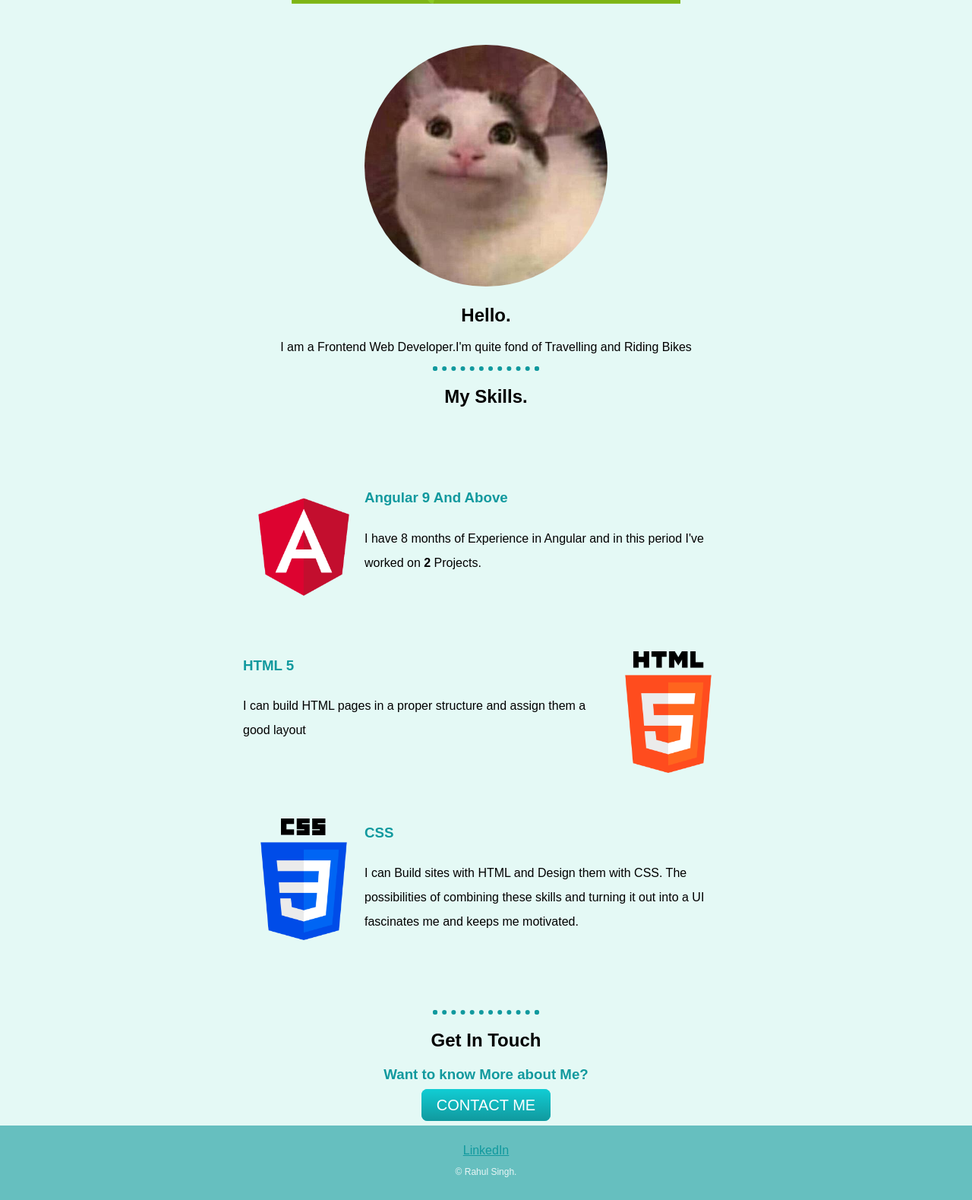
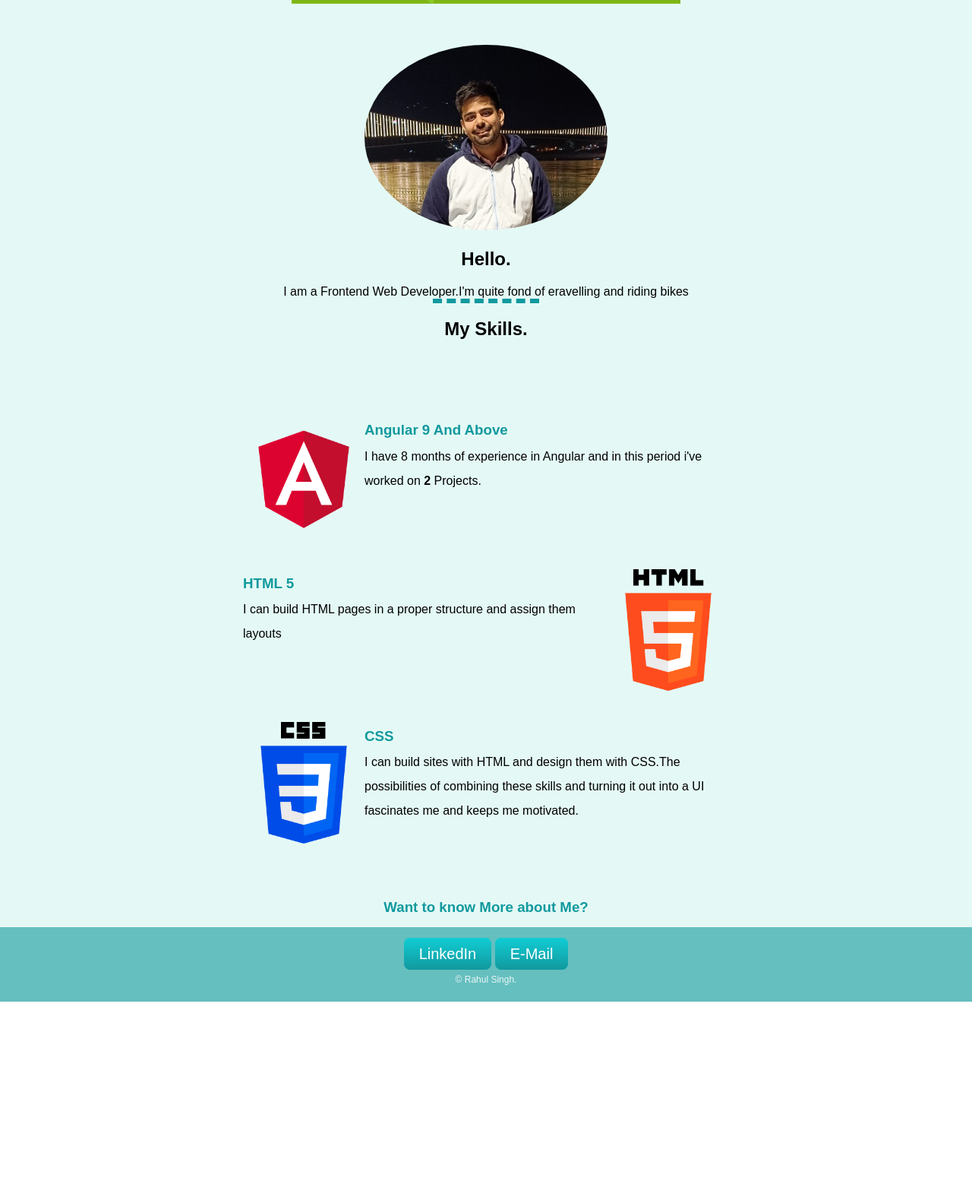
Before and after one commit to Rahulchhaunkar/CV, a plain HTML site: page index.html in a window 1280 px wide. Shown: the part 904-2483 px from the top of the page at 76% size. After the commit the page ends 2222 px from the top, so only its background shows below. Drawn offline with Linux system fonts and the light colour scheme.

Commit message:
added profile pic and few changes

```diff
--- a/index.html
+++ b/index.html
@@ -18,11 +18,10 @@
         <img src="./Images/mountain.png" alt="Mountain-img">
     </div>
     <div class="midContainer">
-
         <div class="profile">
-          <img class="profileImg" src="./Images/beluga.png" alt="self-photo">
+          <img class="profileImg" src="./Images/me.jpg" alt="self-photo">
           <h2>Hello.</h2>
-          <p>I am a Frontend Web Developer.I'm quite fond of Travelling and Riding Bikes </p>
+          <p>I am a Frontend Web Developer.I'm quite fond of eravelling and riding bikes </p>
         </div>
         <hr>
         <div class="skills">
@@ -30,31 +29,30 @@
           <div class="skill-row">
             <img class="skillImage1" src="./Images/angular.png" alt="">
             <h3>Angular 9 And Above</h3>
-            <p >I have 8 months of Experience in Angular and in this period I've worked on <strong>2</strong> Projects.</p>
+            <p >I have 8 months of experience in Angular and in this period i've worked on <strong>2</strong> Projects.</p>
           </div>
           <div class="skill-row">
             <img class="skillImage2" src="./Images/html-5.png" alt="">
             <h3>HTML 5</h3>
-            <p >I can build HTML pages in a proper structure and assign them a good layout </p>
+            <p >I can build HTML pages in a proper structure and assign them layouts </p>
           </div>
           <div class="skill-row">
             <img class="skillImage1" src="./Images/css-3.png" alt="">
             <h3>CSS</h3>
-            <p >I can Build sites with HTML and Design them with CSS. The possibilities of combining these skills and turning it out into a UI fascinates me and keeps me motivated.</p>
+            <p >I can build sites with HTML and design them with CSS.The possibilities of combining these skills and turning it out into a UI fascinates me and keeps me motivated.</p>
           </div>
         </div>
-        <hr>
+
         <div class="contact-me">
-          <h2>Get In Touch</h2>
+          <!-- <h2>Get In Touch</h2> -->
           <h3>Want to know More about Me?</h3>
-          <!-- <p>Get in touch </p> -->
-          <a class="btn" href="mailto:rhl2910@gmail.com">CONTACT ME</a>
         </div>
       </div>
 
 
       <div class="botContainer">
-        <a class="footer-link" href="https://www.linkedin.com/in/rahul-singh-920157140">LinkedIn</a>
+        <a class="btn" href="https://www.linkedin.com/in/rahul-singh-920157140">LinkedIn</a>
+        <a class="btn" href="mailto:rhl2910@gmail.com">E-Mail</a>
         <p class="copyRight">© Rahul Singh.</p>
       </div>
 
--- a/styles/style.css
+++ b/styles/style.css
@@ -6,6 +6,7 @@ h1 {
 }
 h3{
     color: #11999E;
+    margin:0;
 }
 a{
     color: #11999E;
@@ -13,13 +14,16 @@ a{
 a:hover{
     color: #EAF6F6;
 }
+p{
+  margin:0;
+}
 body {
   margin: 0;
   text-align: center;
   font-family: sans-serif;
 }
 hr{
-    border: dotted #11999E 6px ;
+    border: dashed #11999E 6px ;
     border-bottom: none;
     width: 10%;
     margin :0 auto 0 auto;
@@ -75,6 +79,12 @@ hr{
     text-align: left;
     line-height: 2;
 }
+.skill-row2{
+    width: 50%;
+    margin: 100px auto 0 auto;
+    text-align: left;
+    line-height: 2;
+}
 
 .skillImage1{
     width: 25%;
@@ -111,8 +121,17 @@ hr{
   }
   .contact-me{
     padding-bottom: 15px;
+    position: relative;
   }
   .copyRight{
+    margin-top:15px;
     color: #EAF6F6;
     font-size: 0.75rem;
   }
+  .indiImg{
+
+    width: 25px;
+    height: 25px;
+    margin :0;
+
+}
```
Also changed, not shown: Images/me.jpg (added).
